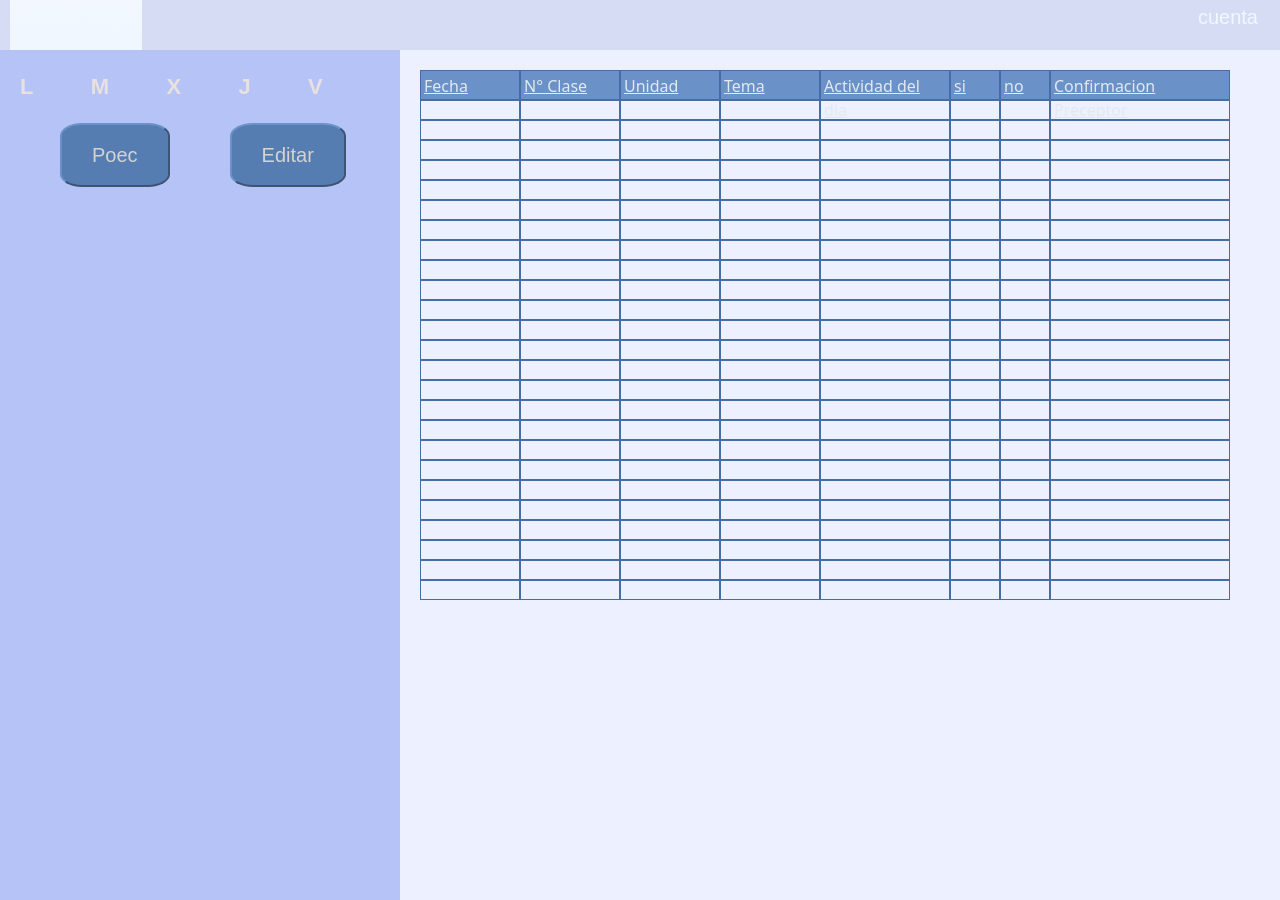
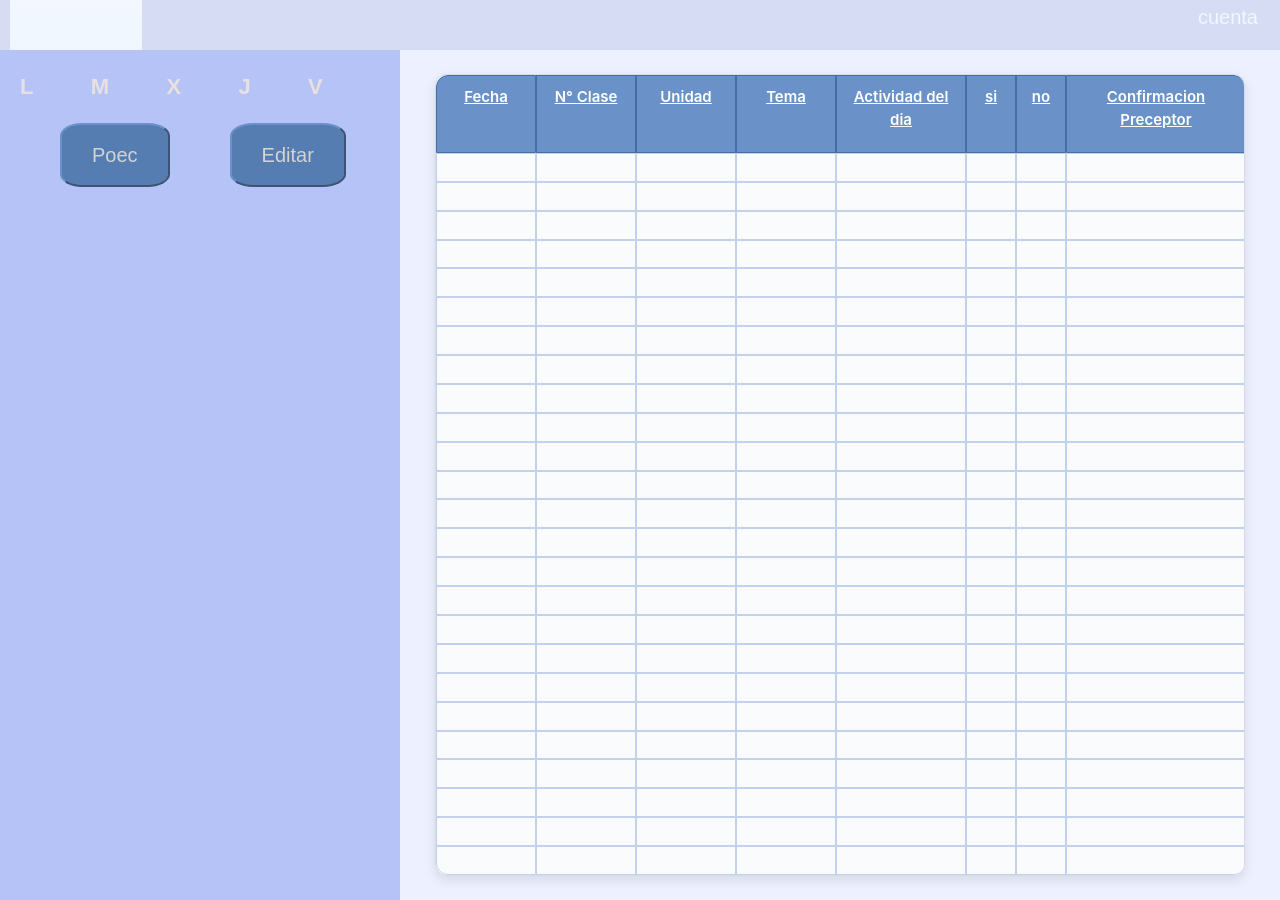
Before and after one commit to Helena-0348/Libro-temas-EPET20, a React (Create React App) app: page /libro in a window 1280 px wide. Built offline with nearby package versions, Linux system fonts and the light colour scheme; no server answers.

Commit message:
Camibando CSS de TABLA

```diff
--- a/src/css/Tabla.css
+++ b/src/css/Tabla.css
@@ -1,33 +1,67 @@
 .tabla {
     display: grid;
-    height: 220px;
     width: 810px;
-    margin: 20px;
+    margin: 24px auto;
+    border-radius: 12px;
+    /* 🔹 Bordes redondeados */
+    overflow: hidden;
+    box-shadow: 0 4px 12px rgba(0, 0, 0, 0.1);
+    /* 🔹 Sombra sutil tipo tarjeta */
+    border: 1px solid #d3dbe8;
+    font-family: 'Inter', sans-serif;
+    background-color: #ffffff;
 }
 
 .fila {
-    background-color: rgba(194, 194, 194, 0);
     display: grid;
-    height: auto;
-    width: 810px;
     grid-template-columns: 100px 100px 100px 100px 130px 50px 50px 180px;
+    width: 100%;
 }
 
 .celda {
-    height: 20px;
-    width: auto;
-    border: 1px solid #456ea7;
-    margin: 0px;
-    padding: 1px;
+    border: 1px solid #c3d2ea;
+    padding: 8px 6px;
+    text-align: center;
+    /* 🔹 Centrado horizontal */
+    font-size: 14px;
+    color: #2c3e50;
+    background-color: #f9fbfd;
 }
 
 .celdaP {
     background-color: #6a92c8;
-    color: rgb(226, 233, 240);
-    height: auto;
-    width: auto;
+    /* 🔹 Azul institucional */
+    color: #ffffff;
+    font-weight: 600;
+    text-align: center;
+    /* 🔹 Centrado en el encabezado */
+    padding: 10px;
     border: 1px solid #456ea7;
-    margin: 0px;
-    padding: 3px;
-    height: 30px;
+    font-size: 15px;
 }
+
+
+/* 🔹 Efecto hover tipo Classroom */
+
+.fila:hover .celda {
+    background-color: #eef3fb;
+}
+
+
+/* 🔹 Bordes limpios */
+
+.fila:first-child .celdaP:first-child {
+    border-top-left-radius: 12px;
+}
+
+.fila:first-child .celdaP:last-child {
+    border-top-right-radius: 12px;
+}
+
+.fila:last-child .celda:last-child {
+    border-bottom-right-radius: 12px;
+}
+
+.fila:last-child .celda:first-child {
+    border-bottom-left-radius: 12px;
+}
```
